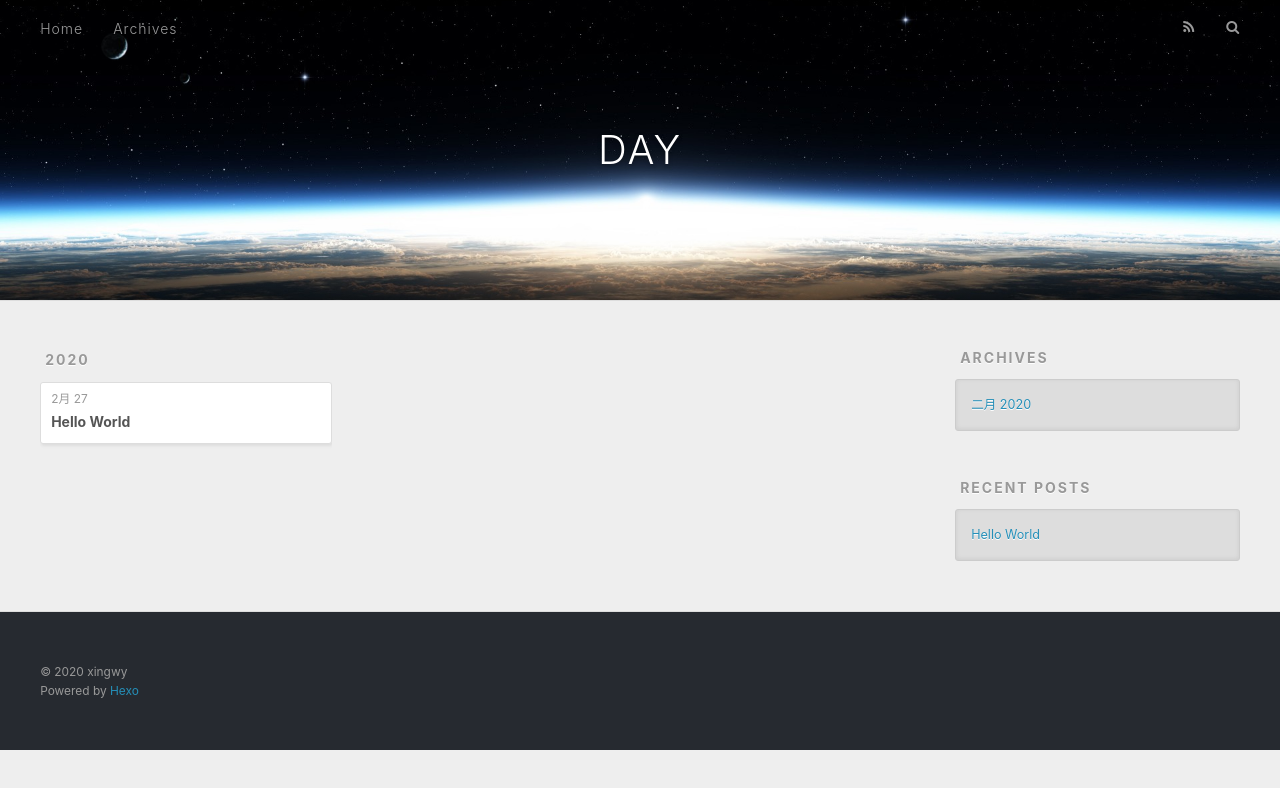
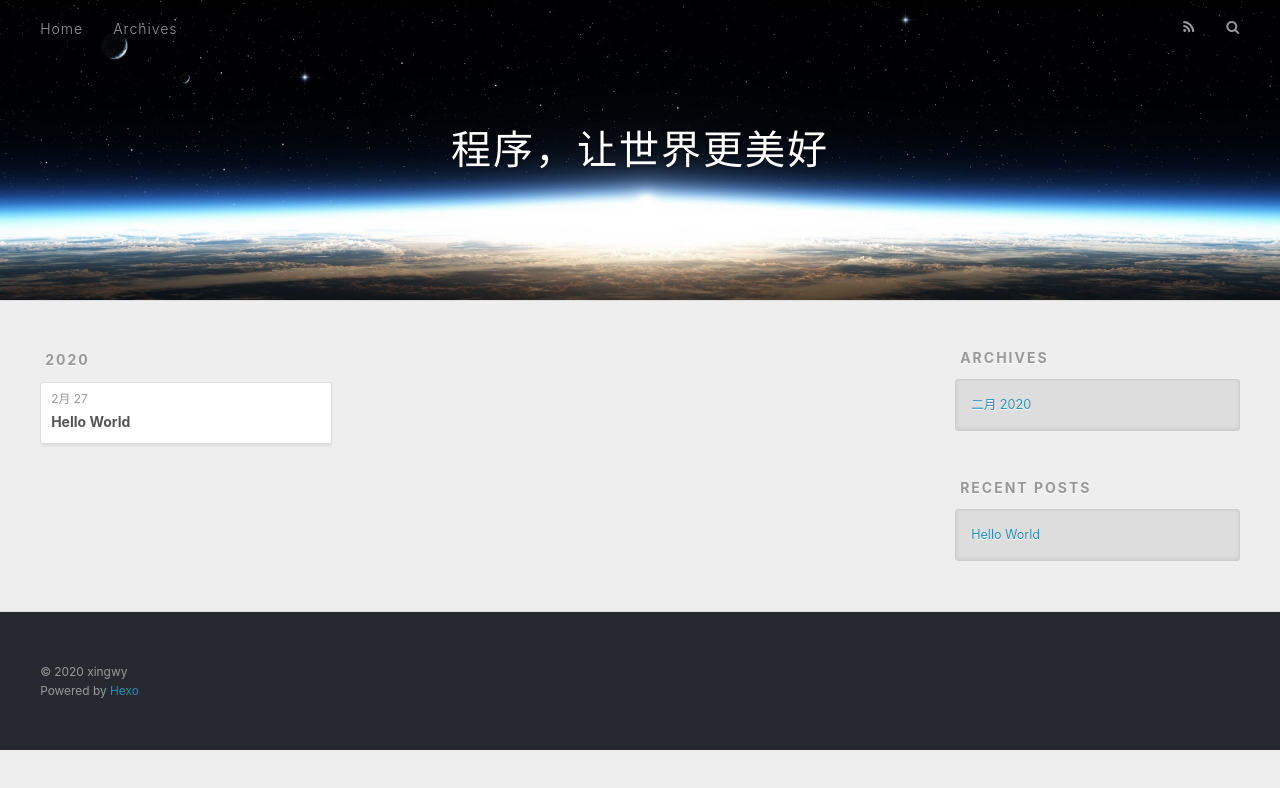
Before and after one commit to xingwy/xingwy.github.io, a plain HTML site: page archives/2020/02/index.html in a window 1280 px wide. Drawn offline with nearby package versions, Linux system fonts and the light colour scheme.

Commit message:
Site updated: 2020-02-27 17:55:20

```diff
--- a/archives/2020/02/index.html
+++ b/archives/2020/02/index.html
@@ -5,17 +5,17 @@
 
 
 
-  <title>Archives: 2020/2 | DAY</title>
+  <title>Archives: 2020/2 | 程序，让世界更美好</title>
   <meta name="viewport" content="width=device-width, initial-scale=1, maximum-scale=1">
   <meta property="og:type" content="website">
-<meta property="og:title" content="DAY">
+<meta property="og:title" content="程序，让世界更美好">
 <meta property="og:url" content="http://xingwy.github.io/archives/2020/02/index.html">
-<meta property="og:site_name" content="DAY">
+<meta property="og:site_name" content="程序，让世界更美好">
 <meta property="og:locale" content="zh_CN">
 <meta property="article:author" content="xingwy">
 <meta name="twitter:card" content="summary">
 
-    <link rel="alternate" href="/atom.xml" title="DAY" type="application/atom+xml">
+    <link rel="alternate" href="/atom.xml" title="程序，让世界更美好" type="application/atom+xml">
 
 
     <link rel="icon" href="/favicon.png">
@@ -36,7 +36,7 @@
   <div id="header-outer" class="outer">
     <div id="header-title" class="inner">
       <h1 id="logo-wrap">
-        <a href="/" id="logo">DAY</a>
+        <a href="/" id="logo">程序，让世界更美好</a>
       </h1>
 
     </div>
```
Also changed, not shown: 2020/02/27/hello-world/index.html (+4 -4 lines), archives/2020/index.html (+5 -5 lines), archives/index.html (+5 -5 lines), index.html (+5 -5 lines).
